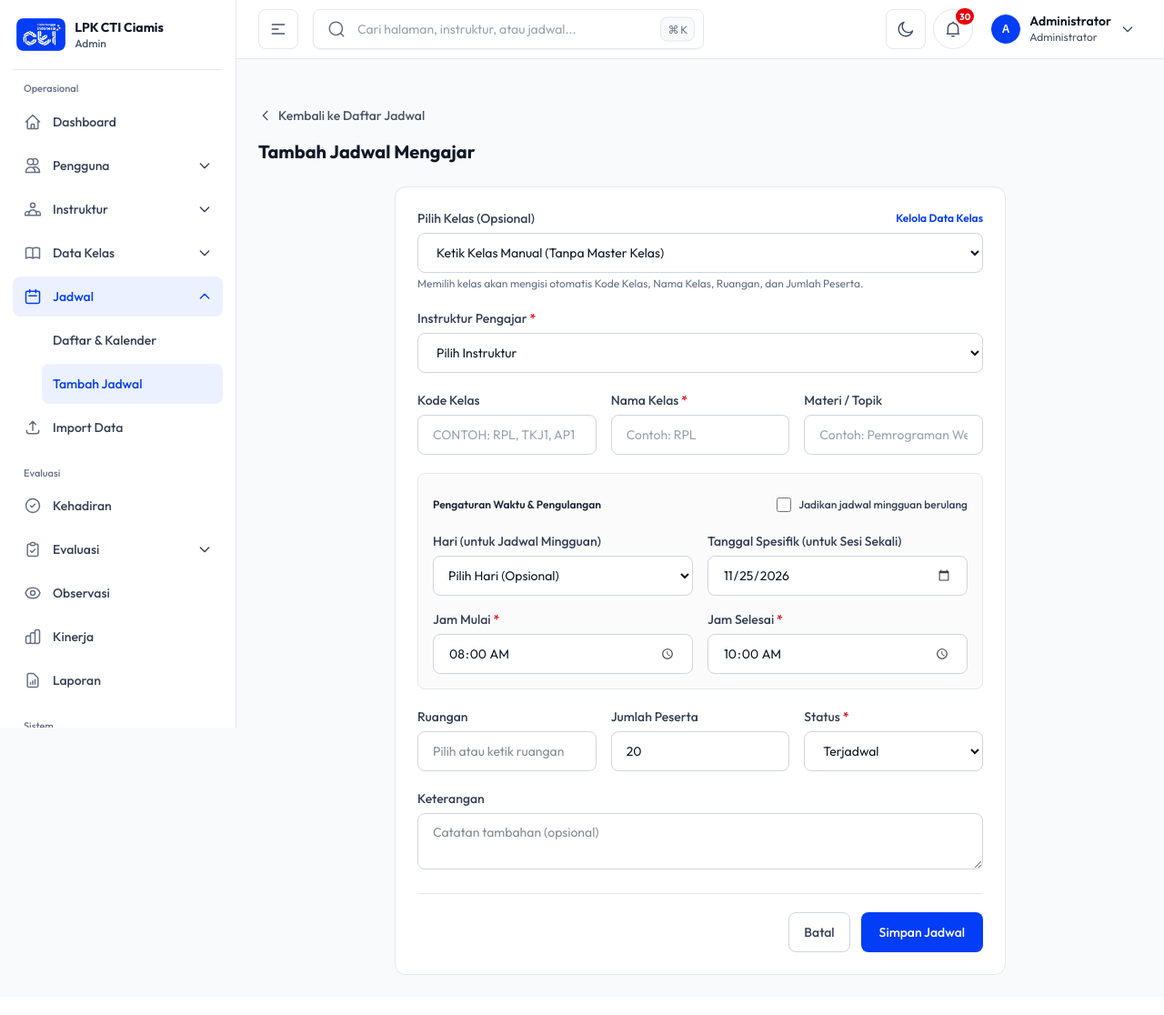
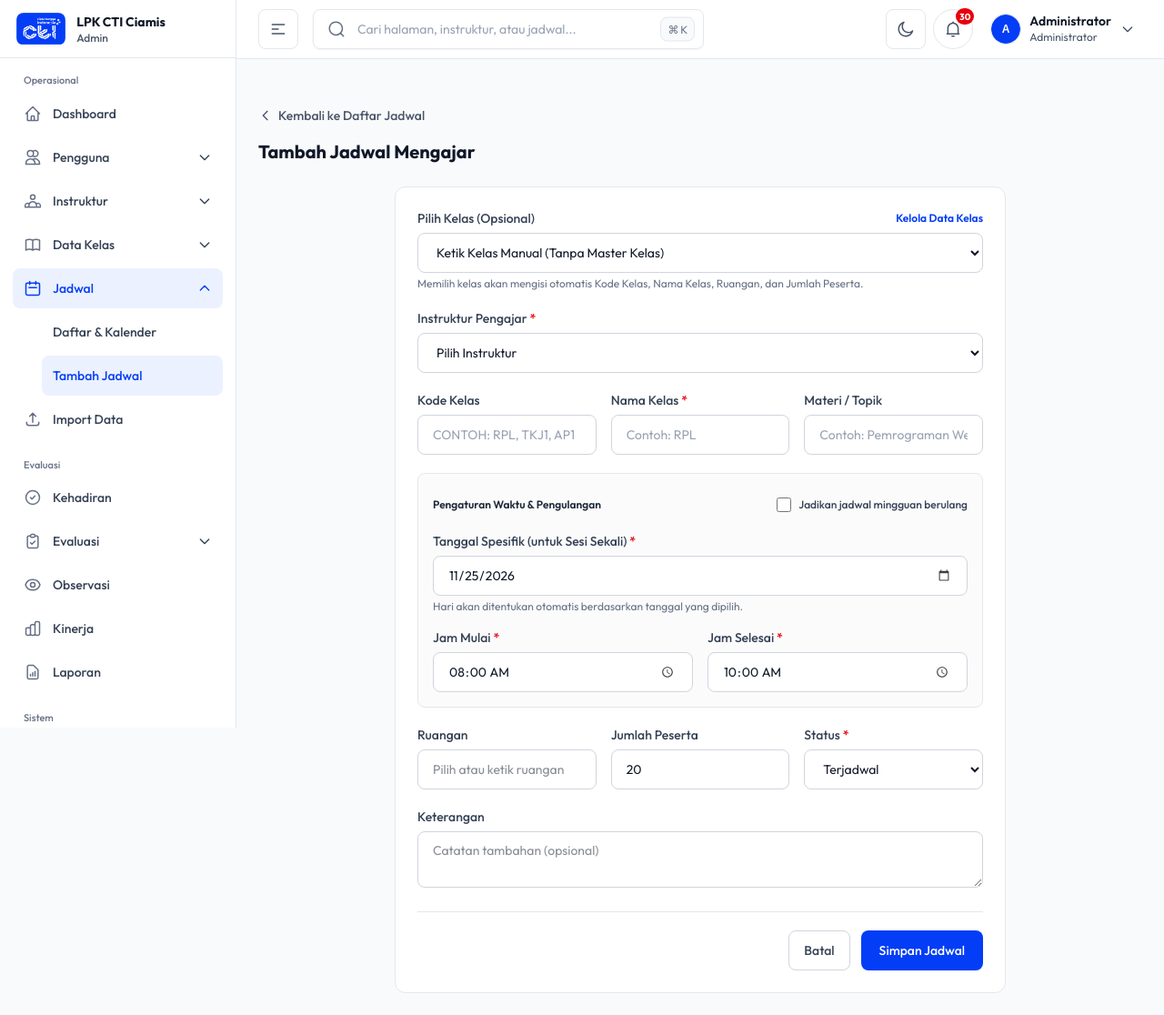
Before and after one commit to kaito205/Dashboard-Instruktur, a Laravel app: page /admin/jadwal/create in a window 1280 px wide. Shown: the whole page at 91% size. Before the commit the page ends 1072 px from the top, so only its background shows below. Run offline with Laravel 12, Linux system fonts and the light colour scheme; a user stored in the database is signed in; data comes from the database, SQL or seed files in the repository; tables that the repository leaves empty hold one stand-in row (values such as "Sample post"); style sheets or scripts are compiled from the project's sources; some libraries are stand-ins or nearby versions.

Commit message:
fix: filter specific-date schedules by actual weekday in calendar/table and align sidebar logo headers

```diff
--- a/app/Http/Controllers/Admin/JadwalController.php
+++ b/app/Http/Controllers/Admin/JadwalController.php
@@ -116,7 +116,7 @@ class JadwalController extends Controller
             ->when($instrukturId !== '', fn ($q) => $q->where('instruktur_id', $instrukturId))
             ->when($selectedKelas, fn ($q) => $selectedKelas->scopeMatchingJadwal($q))
             ->when($status !== '', fn ($q) => $q->where('status', $status))
-            ->when($hariFilter !== '', fn ($q) => $q->where('hari', $hariFilter));
+            ->when($hariFilter !== '', fn ($q) => $q->filterHari($hariFilter));
 
         $jadwals = $filteredQuery->clone()
             ->periode($dari, $sampai)
@@ -136,6 +136,9 @@ class JadwalController extends Controller
         foreach ($allEvents->where('is_pola_mingguan', false) as $ev) {
             if ($ev->tanggal) {
                 $evDate = $ev->tanggal->copy()->startOfDay();
+                if ($hariFilter !== '' && Jadwal::hariDariTanggal($evDate) !== $hariFilter) {
+                    continue;
+                }
                 if ($evDate->gte($calRangeStart) && $evDate->lte($calRangeEnd)) {
                     $calendarMap[$ev->tanggal->toDateString()][] = $ev;
                 }
@@ -148,6 +151,10 @@ class JadwalController extends Controller
             while ($cursor->lte($calRangeEnd)) {
                 $dateKey = $cursor->toDateString();
                 $hariCursor = Jadwal::hariDariTanggal($cursor);
+                if ($hariFilter !== '' && $hariCursor !== $hariFilter) {
+                    $cursor->addDay();
+                    continue;
+                }
                 foreach ($polaEvents->where('hari', $hariCursor) as $pola) {
                     if ($pola->periode_mulai && $cursor->lt($pola->periode_mulai)) {
                         continue;
@@ -337,6 +344,8 @@ class JadwalController extends Controller
             $validated = $request->validated();
             if ($isPolaMingguan) {
                 $validated['tanggal'] = null;
+            } elseif (! empty($validated['tanggal'])) {
+                $validated['hari'] = Jadwal::hariDariTanggal($validated['tanggal']);
             }
             $validated['ruangan'] = $ruanganNorm !== '' ? $ruanganNorm : null;
             $validated = $this->resolveKelasData($validated);
@@ -397,6 +406,8 @@ class JadwalController extends Controller
             $validated = $request->validated();
             if ($isPolaMingguan) {
                 $validated['tanggal'] = null;
+            } elseif (! empty($validated['tanggal'])) {
+                $validated['hari'] = Jadwal::hariDariTanggal($validated['tanggal']);
             }
             $validated['ruangan'] = $ruanganNorm !== '' ? $ruanganNorm : null;
             $validated = $this->resolveKelasData($validated);
--- a/app/Http/Requests/Admin/StoreJadwalRequest.php
+++ b/app/Http/Requests/Admin/StoreJadwalRequest.php
@@ -21,7 +21,7 @@ class StoreJadwalRequest extends FormRequest
         $tanggal = $this->input('tanggal');
         $hari = $this->input('hari');
 
-        if (!$isPola && $tanggal && !$hari) {
+        if (!$isPola && $tanggal) {
             try {
                 $hari = Jadwal::hariDariTanggal($tanggal);
             } catch (\Throwable) {
--- a/app/Models/Jadwal.php
+++ b/app/Models/Jadwal.php
@@ -65,6 +65,18 @@ class Jadwal extends Model
         ];
     }
 
+    protected static function booted(): void
+    {
+        static::saving(function (self $jadwal): void {
+            if ($jadwal->is_pola_mingguan) {
+                $jadwal->tanggal = null;
+            } elseif ($jadwal->tanggal !== null) {
+                $jadwal->is_pola_mingguan = false;
+                $jadwal->hari = self::hariDariTanggal($jadwal->tanggal);
+            }
+        });
+    }
+
     public static function hariDariTanggal($tanggal): string
     {
         $dt = $tanggal instanceof Carbon ? $tanggal : Carbon::parse($tanggal);
@@ -126,6 +138,51 @@ class Jadwal extends Model
         return null;
     }
 
+    public function scopeFilterHari($query, string $hari)
+    {
+        if (! in_array($hari, self::HARI_LIST, true)) {
+            return $query;
+        }
+
+        $mysqlWeekdayMap = [
+            'Senin'  => 0,
+            'Selasa' => 1,
+            'Rabu'   => 2,
+            'Kamis'  => 3,
+            'Jumat'  => 4,
+            'Sabtu'  => 5,
+            'Minggu' => 6,
+        ];
+        $sqliteStrftimeMap = [
+            'Minggu' => '0',
+            'Senin'  => '1',
+            'Selasa' => '2',
+            'Rabu'   => '3',
+            'Kamis'  => '4',
+            'Jumat'  => '5',
+            'Sabtu'  => '6',
+        ];
+
+        $driver = $query->getConnection()->getDriverName();
+
+        return $query->where(function ($q) use ($hari, $driver, $mysqlWeekdayMap, $sqliteStrftimeMap) {
+            $q->where(function ($sub) use ($hari) {
+                $sub->where('is_pola_mingguan', true)->where('hari', $hari);
+            })->orWhere(function ($sub) use ($hari, $driver, $mysqlWeekdayMap, $sqliteStrftimeMap) {
+                $sub->where(function ($p) {
+                    $p->where('is_pola_mingguan', false)->orWhereNull('is_pola_mingguan');
+                })->whereNotNull('tanggal');
+                if (in_array($driver, ['mysql', 'mariadb'], true) && isset($mysqlWeekdayMap[$hari])) {
+                    $sub->whereRaw('WEEKDAY(tanggal) = ?', [$mysqlWeekdayMap[$hari]]);
+                } elseif ($driver === 'sqlite' && isset($sqliteStrftimeMap[$hari])) {
+                    $sub->whereRaw("strftime('%w', tanggal) = ?", [$sqliteStrftimeMap[$hari]]);
+                } else {
+                    $sub->where('hari', $hari);
+                }
+            });
+        });
+    }
+
     public function scopeHariIni($query)
     {
         $hariIni = self::hariDariTanggal(today());
@@ -178,7 +235,8 @@ class Jadwal extends Model
         }
 
         if ($this->tanggal) {
-            return ($this->hari ? $this->hari . ', ' : '') . $this->tanggal->format('d/m/Y');
+            $hariAktual = self::hariDariTanggal($this->tanggal);
+            return $hariAktual . ', ' . $this->tanggal->format('d/m/Y');
         }
 
         return $this->hari ? 'Setiap ' . $this->hari : '-';
--- a/resources/views/layouts/admin/header.blade.php
+++ b/resources/views/layouts/admin/header.blade.php
@@ -1,5 +1,5 @@
 <header id="header-admin"
-    class="sticky top-0 z-99999 flex w-full border-b border-gray-200 bg-white dark:border-gray-800 dark:bg-gray-900"
+    class="sticky top-0 z-99999 flex w-full border-b border-slate-200 bg-white dark:border-slate-800 dark:bg-gray-900"
     x-data="{
         isApplicationMenuOpen: false,
         userOpen: false,
@@ -10,9 +10,9 @@
     @keydown.escape.window="userOpen = false; isApplicationMenuOpen = false"
     @keydown.window.meta.k.prevent="$refs.adminSearchInput?.focus()"
     @keydown.window.ctrl.k.prevent="$refs.adminSearchInput?.focus()">
-    <div class="flex grow flex-col items-center justify-between gap-3 xl:flex-row xl:px-6">
+    <div class="flex grow flex-col items-center justify-between gap-3 xl:h-16 xl:flex-row xl:px-6">
         <div
-            class="flex w-full items-center justify-between gap-2 border-b border-gray-200 px-3 py-2.5 sm:gap-4 xl:w-auto xl:justify-normal xl:border-b-0 xl:px-0 dark:border-gray-800">
+            class="flex h-16 w-full items-center justify-between gap-2 border-b border-slate-200 px-3 sm:gap-4 xl:h-full xl:w-auto xl:justify-normal xl:border-b-0 xl:px-0 dark:border-slate-800">
 
             <button type="button"
                 class="hidden h-11 w-11 items-center justify-center rounded-lg border border-gray-200 text-gray-600 transition hover:bg-gray-100 focus-visible:outline-none focus-visible:ring-2 focus-visible:ring-brand-500 xl:flex dark:border-gray-800 dark:text-gray-300 dark:hover:bg-gray-800"
@@ -62,7 +62,7 @@
         </div>
 
         <div :class="isApplicationMenuOpen ? 'flex' : 'hidden'"
-            class="w-full items-center justify-between gap-3 px-4 py-2.5 xl:flex xl:w-auto xl:shrink-0 xl:justify-end xl:px-0">
+            class="w-full items-center justify-between gap-3 px-4 py-2.5 xl:flex xl:h-full xl:w-auto xl:shrink-0 xl:justify-end xl:px-0 xl:py-0">
             <div class="flex items-center gap-2">
                 <button type="button"
                     aria-label="Ganti mode tampilan terang atau gelap"
--- a/resources/views/layouts/admin/sidebar.blade.php
+++ b/resources/views/layouts/admin/sidebar.blade.php
@@ -1,6 +1,6 @@
 <aside id="sidebar-admin"
     aria-label="Navigasi Utama Admin"
-    class="fixed top-0 left-0 z-99999 flex h-screen flex-col border-r border-gray-200 bg-white px-3.5 text-gray-900 transition-all duration-300 ease-in-out dark:border-gray-800 dark:bg-gray-900 dark:text-gray-100"
+    class="fixed top-0 left-0 z-99999 flex h-screen flex-col border-r border-slate-200 bg-white text-gray-900 transition-all duration-300 ease-in-out dark:border-slate-800 dark:bg-gray-900 dark:text-gray-100"
     x-data="{
         openMenus: {},
         init() { this.autoOpenActive(); },
@@ -36,10 +36,10 @@
             ? 'LPK CTI Ciamis'
             : ($appIdentity['lpk_name'] ?: 'LPK CTI Ciamis');
     @endphp
-    <div class="mb-3 flex border-b border-gray-200 py-4 dark:border-gray-800"
-        :class="(!$store.sidebar.isExpanded && !$store.sidebar.isHovered && !$store.sidebar.isMobileOpen) ? 'xl:justify-center' : 'justify-start'">
+    <div class="flex h-16 shrink-0 items-center border-b border-slate-200 px-3.5 dark:border-slate-800"
+        :class="(!$store.sidebar.isExpanded && !$store.sidebar.isHovered && !$store.sidebar.isMobileOpen) ? 'xl:justify-center xl:px-2' : 'justify-start'">
         <a href="{{ route('admin.dashboard') }}"
-            class="flex min-w-0 items-center gap-2.5 rounded-lg p-1 focus-visible:outline-none focus-visible:ring-2 focus-visible:ring-brand-500">
+            class="flex min-w-0 items-center gap-3 rounded-lg p-1 focus-visible:outline-none focus-visible:ring-2 focus-visible:ring-brand-500">
             <img src="{{ asset('images/logo/logocti.png') }}"
                 alt="Logo {{ $appIdentity['lpk_name'] }}"
                 class="h-9 w-auto shrink-0 rounded-lg object-contain" />
@@ -51,7 +51,7 @@
         </a>
     </div>
 
-    <div class="no-scrollbar flex flex-1 flex-col overflow-y-auto duration-300 ease-linear">
+    <div class="no-scrollbar flex flex-1 flex-col overflow-y-auto px-3.5 pt-4 duration-300 ease-linear">
         <nav class="mb-6 space-y-5">
 
             <div>
--- a/resources/views/pages/admin/jadwal/_form.blade.php
+++ b/resources/views/pages/admin/jadwal/_form.blade.php
@@ -100,20 +100,21 @@
         </div>
 
         <div class="grid grid-cols-1 gap-4 sm:grid-cols-2">
-            <div>
-                <label for="hari" class="mb-1.5 block text-sm font-medium text-gray-700 dark:text-gray-200">Hari (untuk Jadwal Mingguan)</label>
-                <select id="hari" name="hari"
-                        class="min-h-[44px] w-full rounded-lg border border-gray-300 bg-white px-3 py-2.5 text-sm text-gray-900 focus:border-brand-500 focus:outline-none focus:ring-2 focus:ring-brand-500/20 dark:border-gray-700 dark:bg-gray-800 dark:text-white">
-                    <option value="">Pilih Hari (Opsional)</option>
+            <div x-show="isPolaMingguan" x-cloak>
+                <label for="hari" class="mb-1.5 block text-sm font-medium text-gray-700 dark:text-gray-200">Hari (untuk Jadwal Mingguan) <span class="text-red-600 dark:text-red-300">*</span></label>
+                <select id="hari" name="hari" :disabled="!isPolaMingguan"
+                        class="min-h-[44px] w-full rounded-lg border border-gray-300 bg-white px-3 py-2.5 text-sm text-gray-900 focus:border-brand-500 focus:outline-none focus:ring-2 focus:ring-brand-500/20 disabled:cursor-not-allowed dark:border-gray-700 dark:bg-gray-800 dark:text-white">
+                    <option value="">Pilih Hari</option>
                     @foreach(\App\Models\Jadwal::DAFTAR_HARI as $h)
                         <option value="{{ $h }}" {{ old('hari', $isEdit ? $jadwal->hari : '') === $h ? 'selected' : '' }}>{{ $h }}</option>
                     @endforeach
                 </select>
             </div>
-            <div x-show="!isPolaMingguan" x-cloak>
-                <label for="tanggal" class="mb-1.5 block text-sm font-medium text-gray-700 dark:text-gray-200">Tanggal Spesifik (untuk Sesi Sekali)</label>
+            <div x-show="!isPolaMingguan" x-cloak class="sm:col-span-2">
+                <label for="tanggal" class="mb-1.5 block text-sm font-medium text-gray-700 dark:text-gray-200">Tanggal Spesifik (untuk Sesi Sekali) <span class="text-red-600 dark:text-red-300">*</span></label>
                 <input type="date" id="tanggal" name="tanggal" :disabled="isPolaMingguan" value="{{ old('tanggal', $isEdit ? $jadwal->tanggal?->format('Y-m-d') : date('Y-m-d')) }}"
                        class="min-h-[44px] w-full cursor-pointer rounded-lg border border-gray-300 bg-white px-4 py-2.5 text-sm text-gray-900 focus:border-brand-500 focus:outline-none focus:ring-2 focus:ring-brand-500/20 disabled:cursor-not-allowed dark:border-gray-700 dark:bg-gray-800 dark:text-white">
+                <p class="mt-1 text-xs text-gray-500 dark:text-gray-400">Hari akan ditentukan otomatis berdasarkan tanggal yang dipilih.</p>
             </div>
             <div>
                 <label for="jam_mulai" class="mb-1.5 block text-sm font-medium text-gray-700 dark:text-gray-200">Jam Mulai <span class="text-red-600 dark:text-red-300">*</span></label>
```
Also changed, not shown: app/Http/Controllers/Instruktur/JadwalController.php (+18 -6 lines), resources/views/components/jadwal/kalender-view.blade.php (+28 -0 lines), resources/views/layouts/app-header.blade.php (+4 -4 lines), resources/views/layouts/sidebar.blade.php (+5 -5 lines), resources/views/layouts/supervisor/header.blade.php (+4 -4 lines), resources/views/layouts/supervisor/sidebar.blade.php (+8 -8 lines), resources/views/pages/instruktur/jadwal.blade.php (+15 -0 lines), tests/Feature/CoreBusinessFlowTest.php (+77 -0 lines), tests/Feature/ImportExportAndReadinessTest.php (+15 -1 lines).
